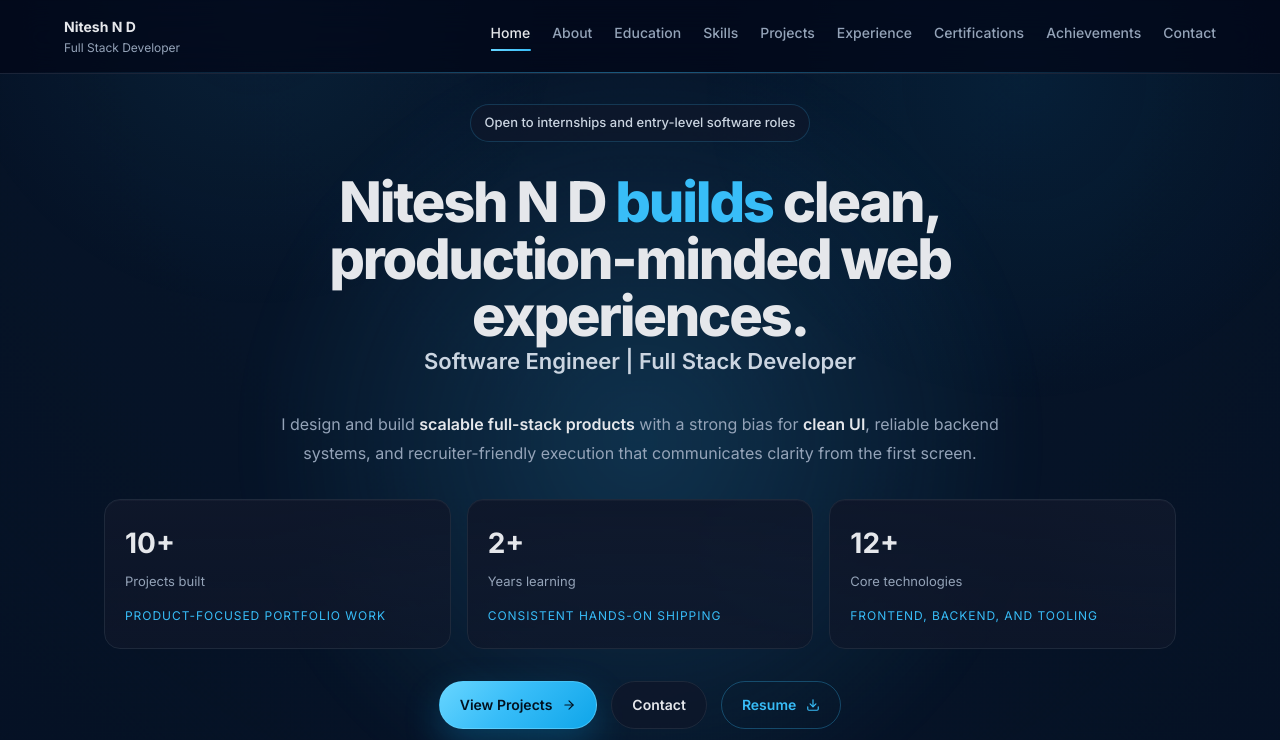
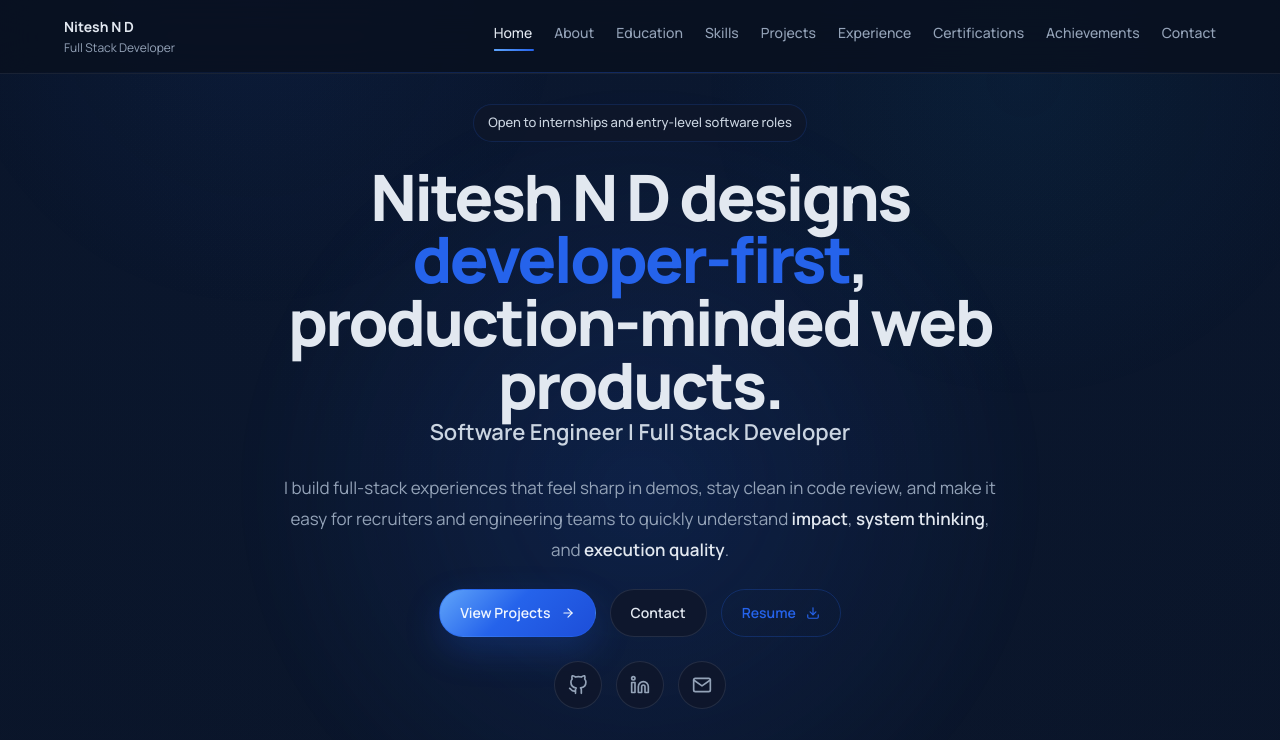
Before and after one commit to Nitesh-N-D/Portfolio, a React (Vite) app in the folder frontend/: page / in a window 1280 px wide. Shown: the top 740 px of the page. Built offline with nearby package versions, Linux system fonts and the light colour scheme.

Commit message:
upgraded projects

```diff
--- a/frontend/src/App.tsx
+++ b/frontend/src/App.tsx
@@ -13,6 +13,7 @@ import Achievements from "./components/Achievements";
 import Contact from "./components/Contact";
 import Footer from "./components/Footer";
 import PageLoader from "./components/PageLoader";
+import BackgroundGrid from "./components/BackgroundGrid";
 
 export default function App() {
   const [loading, setLoading] = useState(true);
@@ -31,6 +32,7 @@ export default function App() {
         <PageLoader key="loader" />
       ) : (
         <>
+          <BackgroundGrid />
           <Navbar />
 
           <main className="app-shell page-shell" style={{ overflowX: "hidden" }}>
--- /dev/null
+++ b/frontend/src/components/BackgroundGrid.tsx
@@ -0,0 +1,23 @@
+import { motion } from "framer-motion";
+
+export default function BackgroundGrid() {
+  return (
+    <div className="background-grid" aria-hidden="true">
+      <motion.div
+        className="background-grid-orb background-grid-orb-left"
+        animate={{ x: [0, 30, 0], y: [0, 20, 0], opacity: [0.55, 0.75, 0.55] }}
+        transition={{ duration: 14, repeat: Infinity, ease: "easeInOut" }}
+      />
+      <motion.div
+        className="background-grid-orb background-grid-orb-right"
+        animate={{ x: [0, -24, 0], y: [0, -18, 0], opacity: [0.5, 0.68, 0.5] }}
+        transition={{ duration: 16, repeat: Infinity, ease: "easeInOut" }}
+      />
+      <motion.div
+        className="background-grid-lines"
+        animate={{ backgroundPosition: ["0px 0px", "0px 36px"] }}
+        transition={{ duration: 12, repeat: Infinity, ease: "linear" }}
+      />
+    </div>
+  );
+}
--- a/frontend/src/components/Hero.tsx
+++ b/frontend/src/components/Hero.tsx
@@ -4,9 +4,9 @@ import type { ReactNode } from "react";
 import { profile } from "../data/profile";
 
 const stats = [
-  { value: "10+", label: "Projects built", proof: "Product-focused portfolio work" },
-  { value: "2+", label: "Years learning", proof: "Consistent hands-on shipping" },
-  { value: "12+", label: "Core technologies", proof: "Frontend, backend, and tooling" }
+  { value: "10+", label: "Projects built", proof: "Shipped across product and platform work" },
+  { value: "2+", label: "Years building", proof: "Consistent hands-on execution" },
+  { value: "12+", label: "Core technologies", proof: "Frontend, backend, and deployment" }
 ];
 
 export default function Hero() {
@@ -26,38 +26,22 @@ export default function Hero() {
           animate={{ opacity: 1, y: 0 }}
           transition={{ duration: 0.65, ease: "easeOut" }}
         >
+          <div className="hero-copy">
             <span className="hero-eyebrow">Open to internships and entry-level software roles</span>
 
             <div>
               <h1 id="hero-title" className="hero-title">
-              {profile.name} <span className="hero-title-accent">builds</span> clean,
-              production-minded web experiences.
+                {profile.name} designs <span className="hero-title-accent">developer-first</span>,
+                production-minded web products.
               </h1>
               <p className="hero-role">{profile.title}</p>
             </div>
 
             <p className="hero-description">
-            I design and build <strong>scalable full-stack products</strong> with a strong bias
-            for <strong>clean UI</strong>, reliable backend systems, and recruiter-friendly
-            execution that communicates clarity from the first screen.
+              I build full-stack experiences that feel sharp in demos, stay clean in code review,
+              and make it easy for recruiters and engineering teams to quickly understand
+              <strong> impact</strong>, <strong>system thinking</strong>, and <strong>execution quality</strong>.
             </p>
-
-          <div className="hero-stats" aria-label="Portfolio proof points">
-            {stats.map((stat, index) => (
-              <motion.article
-                key={stat.label}
-                className="card hero-stat"
-                initial={{ opacity: 0, y: 20 }}
-                animate={{ opacity: 1, y: 0 }}
-                transition={{ duration: 0.45, delay: 0.12 + index * 0.08, ease: "easeOut" }}
-                whileHover={{ y: -6 }}
-              >
-                <span className="hero-stat-value">{stat.value}</span>
-                <span className="hero-stat-label">{stat.label}</span>
-                <span className="hero-stat-proof">{stat.proof}</span>
-              </motion.article>
-            ))}
-          </div>
 
             <div className="hero-actions" aria-label="Primary actions">
               <motion.a href="#projects" className="btn" whileHover={{ y: -2 }} whileTap={{ scale: 0.98 }}>
@@ -90,6 +74,24 @@ export default function Hero() {
                 <FiMail size={20} />
               </Social>
             </div>
+          </div>
+
+          <div className="hero-stats" aria-label="Portfolio proof points">
+            {stats.map((stat, index) => (
+              <motion.article
+                key={stat.label}
+                className="card hero-stat"
+                initial={{ opacity: 0, y: 20 }}
+                animate={{ opacity: 1, y: 0 }}
+                transition={{ duration: 0.45, delay: 0.12 + index * 0.08, ease: "easeOut" }}
+                whileHover={{ y: -6 }}
+              >
+                <span className="hero-stat-value">{stat.value}</span>
+                <span className="hero-stat-label">{stat.label}</span>
+                <span className="hero-stat-proof">{stat.proof}</span>
+              </motion.article>
+            ))}
+          </div>
         </motion.div>
       </div>
     </section>
--- a/frontend/src/components/PageLoader.tsx
+++ b/frontend/src/components/PageLoader.tsx
@@ -6,42 +6,15 @@ export default function PageLoader() {
       initial={{ opacity: 1 }}
       exit={{ opacity: 0 }}
       transition={{ duration: 0.6, ease: "easeOut" }}
-      style={styles.loader}
+      className="page-loader"
     >
       <motion.div
         animate={{ rotate: 360 }}
         transition={{ repeat: Infinity, duration: 1.2, ease: "linear" }}
-        style={styles.spinner}
+        className="page-loader-spinner"
       />
-      <p style={styles.text}>Loading portfolio…</p>
+      <p className="page-loader-title">Welcome to my portfolio</p>
+      <p className="page-loader-text">Loading projects, experience, and code highlights.</p>
     </motion.div>
   );
 }
-
-const styles = {
-  loader: {
-    position: "fixed" as const,
-    inset: 0,
-    background: "#020617",
-    display: "flex",
-    flexDirection: "column" as const,
-    alignItems: "center",
-    justifyContent: "center",
-    zIndex: 9999
-  },
-
-  spinner: {
-    width: "46px",
-    height: "46px",
-    border: "3px solid #1e293b",
-    borderTop: "3px solid #38bdf8",
-    borderRadius: "50%",
-    marginBottom: "16px"
-  },
-
-  text: {
-    fontSize: "13px",
-    color: "#94a3b8",
-    letterSpacing: "0.3px"
-  }
-};
--- a/frontend/src/styles/main.css
+++ b/frontend/src/styles/main.css
@@ -1,20 +1,20 @@
-@import url("https://fonts.googleapis.com/css2?family=Inter:wght@400;500;600;700;800&display=swap");
+@import url("https://fonts.googleapis.com/css2?family=Manrope:wght@400;500;600;700;800&display=swap");
 
 :root {
-  --bg: #020617;
-  --bg-elevated: #071225;
-  --card: rgba(15, 23, 42, 0.7);
-  --card-strong: rgba(15, 23, 42, 0.88);
-  --border: #1e293b;
-  --border-strong: rgba(56, 189, 248, 0.45);
-  --primary: #38bdf8;
-  --primary-soft: rgba(56, 189, 248, 0.18);
-  --text: #e5e7eb;
+  --bg: #09111f;
+  --bg-elevated: #0f172a;
+  --card: rgba(15, 23, 42, 0.78);
+  --card-strong: rgba(15, 23, 42, 0.92);
+  --border: rgba(148, 163, 184, 0.16);
+  --border-strong: rgba(37, 99, 235, 0.4);
+  --primary: #2563eb;
+  --primary-soft: rgba(37, 99, 235, 0.1);
+  --text: #e2e8f0;
   --muted: #94a3b8;
   --muted-strong: #cbd5e1;
   --success: #22c55e;
-  --shadow-lg: 0 24px 80px rgba(2, 6, 23, 0.45);
-  --shadow-glow: 0 16px 44px rgba(56, 189, 248, 0.18);
+  --shadow-lg: 0 28px 80px rgba(2, 6, 23, 0.42);
+  --shadow-glow: 0 16px 44px rgba(37, 99, 235, 0.14);
   --radius-sm: 12px;
   --radius-md: 16px;
   --radius-lg: 24px;
@@ -30,13 +30,13 @@
   --space-9: 72px;
   --space-10: 80px;
   --container: 1200px;
-  font-family: "Inter", system-ui, sans-serif;
+  font-family: "Manrope", system-ui, sans-serif;
   line-height: 1.5;
   font-weight: 400;
   color: var(--text);
   background:
-    radial-gradient(circle at top, rgba(14, 165, 233, 0.1), transparent 34%),
-    linear-gradient(180deg, #020617 0%, #020817 48%, #020617 100%);
+    radial-gradient(circle at top, rgba(37, 99, 235, 0.08), transparent 34%),
+    linear-gradient(180deg, #08101d 0%, #0a1221 48%, #08101d 100%);
   font-synthesis: none;
   text-rendering: optimizeLegibility;
   -webkit-font-smoothing: antialiased;
@@ -65,8 +65,8 @@ html {
 body {
   margin: 0;
   background:
-    radial-gradient(circle at top center, rgba(56, 189, 248, 0.09), transparent 32%),
-    linear-gradient(180deg, #020617 0%, #020817 50%, #020617 100%);
+    radial-gradient(circle at top center, rgba(37, 99, 235, 0.09), transparent 32%),
+    linear-gradient(180deg, #08101d 0%, #0b1220 50%, #08101d 100%);
   color: var(--text);
 }
 
@@ -113,10 +113,51 @@ button {
   position: fixed;
   inset: 0;
   background:
-    radial-gradient(circle at 20% 0%, rgba(56, 189, 248, 0.07), transparent 24%),
-    radial-gradient(circle at 80% 10%, rgba(14, 165, 233, 0.08), transparent 26%);
+    radial-gradient(circle at 20% 0%, rgba(37, 99, 235, 0.06), transparent 24%),
+    radial-gradient(circle at 80% 10%, rgba(14, 165, 233, 0.05), transparent 26%);
   pointer-events: none;
   z-index: -1;
+}
+
+.background-grid {
+  position: fixed;
+  inset: 0;
+  pointer-events: none;
+  z-index: -2;
+  overflow: hidden;
+}
+
+.background-grid-lines {
+  position: absolute;
+  inset: 0;
+  opacity: 0.7;
+  background-image:
+    linear-gradient(rgba(148, 163, 184, 0.08) 1px, transparent 1px),
+    linear-gradient(90deg, rgba(148, 163, 184, 0.08) 1px, transparent 1px);
+  background-size: 36px 36px;
+  mask-image: linear-gradient(180deg, rgba(15, 23, 42, 0.78), rgba(15, 23, 42, 0.18));
+}
+
+.background-grid-orb {
+  position: absolute;
+  border-radius: 999px;
+  filter: blur(36px);
+}
+
+.background-grid-orb-left {
+  top: 80px;
+  left: -80px;
+  width: 360px;
+  height: 360px;
+  background: rgba(14, 165, 233, 0.12);
+}
+
+.background-grid-orb-right {
+  top: 220px;
+  right: -120px;
+  width: 420px;
+  height: 420px;
+  background: rgba(37, 99, 235, 0.1);
 }
 
 .section {
@@ -167,10 +208,10 @@ button {
 
 .card {
   position: relative;
-  background: linear-gradient(180deg, rgba(15, 23, 42, 0.88), rgba(15, 23, 42, 0.72));
+  background: linear-gradient(180deg, rgba(15, 23, 42, 0.94), rgba(15, 23, 42, 0.82));
   border: 1px solid var(--border);
   border-radius: var(--radius-md);
-  box-shadow: inset 0 1px 0 rgba(255, 255, 255, 0.03);
+  box-shadow: inset 0 1px 0 rgba(255, 255, 255, 0.04);
   transition:
     transform 0.25s ease,
     border-color 0.25s ease,
@@ -196,7 +237,7 @@ button {
   padding: 8px 14px;
   border-radius: 999px;
   border: 1px solid var(--border);
-  background: rgba(2, 6, 23, 0.66);
+  background: rgba(15, 23, 42, 0.82);
   color: var(--muted-strong);
   font-size: 13px;
   font-weight: 500;
@@ -208,8 +249,8 @@ button {
 }
 
 .chip:hover {
-  background: rgba(56, 189, 248, 0.08);
-  border-color: rgba(56, 189, 248, 0.35);
+  background: rgba(37, 99, 235, 0.08);
+  border-color: rgba(37, 99, 235, 0.28);
   color: var(--text);
   transform: translateY(-2px);
 }
@@ -236,19 +277,19 @@ button {
 }
 
 .btn {
-  background: linear-gradient(135deg, #67d5ff 0%, #38bdf8 45%, #0ea5e9 100%);
-  color: #02111f;
-  border: 1px solid rgba(103, 213, 255, 0.55);
-  box-shadow: 0 14px 36px rgba(14, 165, 233, 0.28);
+  background: linear-gradient(135deg, #60a5fa 0%, #2563eb 45%, #1d4ed8 100%);
+  color: #eff6ff;
+  border: 1px solid rgba(37, 99, 235, 0.45);
+  box-shadow: 0 14px 36px rgba(37, 99, 235, 0.22);
 }
 
 .btn:hover {
   transform: translateY(-2px);
-  box-shadow: 0 20px 44px rgba(14, 165, 233, 0.36);
+  box-shadow: 0 20px 44px rgba(37, 99, 235, 0.3);
 }
 
 .btn-outline {
-  background: rgba(15, 23, 42, 0.78);
+  background: rgba(15, 23, 42, 0.82);
   color: var(--text);
   border: 1px solid var(--border);
 }
@@ -263,7 +304,7 @@ button {
 .btn-ghost {
   background: transparent;
   color: var(--primary);
-  border: 1px solid rgba(56, 189, 248, 0.3);
+  border: 1px solid rgba(37, 99, 235, 0.25);
 }
 
 .hero-section {
@@ -290,7 +331,7 @@ button {
   height: min(78vw, 760px);
   transform: translate(-50%, -50%);
   border-radius: 999px;
-  background: radial-gradient(circle at center, rgba(56, 189, 248, 0.18), transparent 70%);
+  background: radial-gradient(circle at center, rgba(37, 99, 235, 0.14), transparent 70%);
   filter: blur(20px);
   animation: heroFloat 10s ease-in-out infinite;
   pointer-events: none;
@@ -305,24 +346,31 @@ button {
   text-align: center;
 }
 
+.hero-copy {
+  display: grid;
+  gap: 24px;
+  max-width: 720px;
+  justify-items: center;
+}
+
 .hero-eyebrow {
   display: inline-flex;
   align-items: center;
   gap: 8px;
+  width: fit-content;
   padding: 8px 14px;
-  border: 1px solid rgba(56, 189, 248, 0.2);
+  border: 1px solid rgba(37, 99, 235, 0.18);
   border-radius: 999px;
-  background: rgba(15, 23, 42, 0.68);
+  background: rgba(15, 23, 42, 0.76);
   color: var(--muted-strong);
   font-size: 13px;
   font-weight: 500;
 }
 
 .hero-title {
-  max-width: 880px;
   margin: 0;
-  font-size: clamp(42px, 6vw, 56px);
-  line-height: 1.02;
+  font-size: clamp(42px, 6vw, 64px);
+  line-height: 0.98;
   letter-spacing: -0.04em;
   font-weight: 800;
 }
@@ -339,9 +387,8 @@ button {
 }
 
 .hero-description {
-  max-width: 760px;
-  margin: 0 auto;
-  font-size: 16px;
+  margin: 0;
+  font-size: 17px;
   line-height: 1.8;
   color: var(--muted);
 }
@@ -362,8 +409,8 @@ button {
   padding: 22px 20px;
   text-align: left;
   background:
-    linear-gradient(180deg, rgba(15, 23, 42, 0.95), rgba(15, 23, 42, 0.76)),
-    radial-gradient(circle at top right, rgba(56, 189, 248, 0.1), transparent 40%);
+    linear-gradient(180deg, rgba(15, 23, 42, 0.96), rgba(15, 23, 42, 0.84)),
+    radial-gradient(circle at top right, rgba(37, 99, 235, 0.08), transparent 40%);
 }
 
 .hero-stat-value {
@@ -411,7 +458,7 @@ button {
   justify-content: center;
   border-radius: 999px;
   border: 1px solid var(--border);
-  background: rgba(15, 23, 42, 0.76);
+  background: rgba(15, 23, 42, 0.82);
   color: var(--muted);
   transition:
     transform 0.2s ease,
@@ -433,8 +480,8 @@ button {
   z-index: 1000;
   padding: 16px clamp(16px, 5vw, 6%);
   backdrop-filter: blur(18px);
-  background: rgba(2, 6, 23, 0.72);
-  border-bottom: 1px solid rgba(30, 41, 59, 0.9);
+  background: rgba(9, 17, 31, 0.82);
+  border-bottom: 1px solid rgba(148, 163, 184, 0.12);
 }
 
 .premium-nav::after {
@@ -442,7 +489,7 @@ button {
   position: absolute;
   inset: auto 0 0;
   height: 1px;
-  background: linear-gradient(90deg, transparent, rgba(56, 189, 248, 0.45), transparent);
+  background: linear-gradient(90deg, transparent, rgba(37, 99, 235, 0.32), transparent);
 }
 
 .premium-nav-shell {
@@ -514,7 +561,7 @@ button {
   bottom: 0;
   height: 2px;
   border-radius: 999px;
-  background: linear-gradient(90deg, #67d5ff, #38bdf8);
+  background: linear-gradient(90deg, #60a5fa, #2563eb);
 }
 
 .menu-btn {
@@ -523,7 +570,7 @@ button {
   height: 44px;
   border-radius: 12px;
   border: 1px solid var(--border);
-  background: rgba(15, 23, 42, 0.82);
+  background: rgba(15, 23, 42, 0.86);
   color: var(--text);
 }
 
@@ -534,9 +581,9 @@ button {
   transform: translateX(-50%);
   width: min(calc(100% - 24px), 520px);
   padding: 12px;
-  border: 1px solid rgba(56, 189, 248, 0.14);
+  border: 1px solid rgba(37, 99, 235, 0.14);
   border-radius: 20px;
-  background: rgba(2, 6, 23, 0.96);
+  background: rgba(9, 17, 31, 0.96);
   backdrop-filter: blur(18px);
   box-shadow: var(--shadow-lg);
   display: grid;
@@ -552,7 +599,7 @@ button {
 }
 
 .mobile-link.is-active {
-  background: rgba(56, 189, 248, 0.1);
+  background: rgba(37, 99, 235, 0.08);
   color: var(--text);
 }
 
@@ -644,7 +691,7 @@ button {
   bottom: 6px;
   left: 6px;
   width: 2px;
-  background: linear-gradient(180deg, rgba(56, 189, 248, 0.5), rgba(30, 41, 59, 0.5));
+  background: linear-gradient(180deg, rgba(37, 99, 235, 0.35), rgba(148, 163, 184, 0.4));
 }
 
 .timeline-item {
@@ -659,7 +706,7 @@ button {
   height: 14px;
   border-radius: 999px;
   background: var(--primary);
-  box-shadow: 0 0 0 6px rgba(56, 189, 248, 0.12);
+  box-shadow: 0 0 0 6px rgba(37, 99, 235, 0.12);
 }
 
 .timeline-card {
@@ -693,7 +740,7 @@ button {
   padding: 8px 12px;
   border-radius: 999px;
   border: 1px solid var(--border);
-  background: rgba(2, 6, 23, 0.55);
+  background: rgba(15, 23, 42, 0.72);
   color: var(--muted);
   font-size: 12px;
   font-weight: 600;
@@ -752,6 +799,59 @@ button {
   letter-spacing: 0.08em;
 }
 
+.project-spotlight-copy {
+  display: grid;
+  gap: 18px;
+  align-content: start;
+}
+
+.project-spotlight-title {
+  margin: 0;
+  font-size: clamp(28px, 4vw, 38px);
+  line-height: 1.08;
+}
+
+.project-spotlight-code {
+  position: relative;
+  border: 1px solid rgba(148, 163, 184, 0.22);
+  border-radius: 20px;
+  background: #0b1220;
+  box-shadow: inset 0 1px 0 rgba(255, 255, 255, 0.04);
+  overflow: hidden;
+}
+
+.project-code-header {
+  display: flex;
+  align-items: center;
+  gap: 8px;
+  padding: 14px 16px;
+  border-bottom: 1px solid rgba(148, 163, 184, 0.18);
+  background: rgba(15, 23, 42, 0.9);
+}
+
+.project-code-header p {
+  margin: 0 0 0 8px;
+  font-size: 12px;
+  color: var(--muted);
+  letter-spacing: 0.04em;
+}
+
+.project-code-dot {
+  width: 10px;
+  height: 10px;
+  border-radius: 999px;
+  background: rgba(148, 163, 184, 0.65);
+}
+
+.project-code-block {
+  margin: 0;
+  padding: 20px;
+  overflow-x: auto;
+  color: #dbeafe;
+  font-size: 13px;
+  line-height: 1.8;
+}
+
 .project-grid {
   grid-template-columns: repeat(3, minmax(0, 1fr));
 }
@@ -766,7 +866,7 @@ button {
   content: "";
   position: absolute;
   inset: 0;
-  background: radial-gradient(circle at 20% 0%, rgba(56, 189, 248, 0.16), transparent 38%);
+  background: radial-gradient(circle at 20% 0%, rgba(37, 99, 235, 0.12), transparent 38%);
   opacity: 0;
   transition: opacity 0.25s ease;
   pointer-events: none;
@@ -776,18 +876,29 @@ button {
   opacity: 1;
 }
 
+.project-card-button {
+  width: 100%;
+  padding: 0;
+  border: 0;
+  background: transparent;
+  color: inherit;
+  text-align: left;
+  display: grid;
+  min-height: 100%;
+}
+
 .project-media {
   position: relative;
   aspect-ratio: 16 / 9;
   overflow: hidden;
-  border-bottom: 1px solid rgba(30, 41, 59, 0.9);
+  border-bottom: 1px solid rgba(148, 163, 184, 0.22);
 }
 
 .project-media::after {
   content: "";
   position: absolute;
   inset: 0;
-  background: linear-gradient(180deg, transparent 0%, rgba(2, 6, 23, 0.3) 100%);
+  background: linear-gradient(180deg, transparent 0%, rgba(15, 23, 42, 0.1) 100%);
 }
 
 .project-image {
@@ -820,7 +931,7 @@ button {
   gap: 8px;
   padding: 6px 12px;
   border-radius: 999px;
-  background: rgba(56, 189, 248, 0.12);
+  background: rgba(37, 99, 235, 0.1);
   color: var(--primary);
   font-size: 11px;
   letter-spacing: 0.08em;
@@ -851,6 +962,13 @@ button {
   color: var(--muted);
 }
 
+.project-signal {
+  margin: 0;
+  color: var(--primary);
+  font-size: 13px;
+  line-height: 1.7;
+}
+
 .project-stack {
   display: flex;
   flex-wrap: wrap;
@@ -871,7 +989,7 @@ button {
   padding: 10px 14px;
   border-radius: 12px;
   border: 1px solid var(--border);
-  background: rgba(2, 6, 23, 0.55);
+  background: rgba(15, 23, 42, 0.78);
   color: var(--text);
   font-size: 13px;
   font-weight: 600;
@@ -884,12 +1002,71 @@ button {
 .link-button:hover {
   transform: translateY(-2px);
   border-color: var(--border-strong);
-  background: rgba(56, 189, 248, 0.08);
+  background: rgba(37, 99, 235, 0.08);
 }
 
 .link-button-primary {
-  border-color: rgba(56, 189, 248, 0.4);
+  border-color: rgba(37, 99, 235, 0.32);
   color: var(--primary);
+}
+
+.project-select {
+  width: fit-content;
+  padding: 0;
+  color: var(--text);
+  font-size: 14px;
+  font-weight: 700;
+}
+
+.project-card-button:hover .project-select {
+  color: var(--primary);
+}
+
+.project-modal-backdrop {
+  position: fixed;
+  inset: 0;
+  padding: 32px 16px;
+  background: rgba(2, 6, 23, 0.72);
+  backdrop-filter: blur(14px);
+  display: grid;
+  place-items: center;
+  z-index: 1200;
+}
+
+.project-modal {
+  width: min(100%, 1040px);
+  max-height: min(88vh, 860px);
+  overflow: auto;
+  display: grid;
+  grid-template-columns: minmax(0, 1fr) minmax(320px, 0.9fr);
+  gap: 28px;
+  padding: 28px;
+}
+
+.project-modal::before {
+  content: "";
+  position: absolute;
+  inset: 0;
+  background:
+    linear-gradient(135deg, rgba(37, 99, 235, 0.08), transparent 46%),
+    radial-gradient(circle at top right, rgba(14, 165, 233, 0.08), transparent 30%);
+  pointer-events: none;
+}
+
+.project-modal-close {
+  position: absolute;
+  top: 18px;
+  right: 18px;
+  width: 40px;
+  height: 40px;
+  border-radius: 999px;
+  border: 1px solid var(--border);
+  background: rgba(15, 23, 42, 0.92);
+  color: var(--text);
+  display: inline-flex;
+  align-items: center;
+  justify-content: center;
+  z-index: 1;
 }
 
 .cert-grid,
@@ -931,7 +1108,7 @@ button {
 }
 
 .featured-pill {
-  background: rgba(56, 189, 248, 0.12);
+  background: rgba(37, 99, 235, 0.12);
   color: var(--primary);
 }
 
@@ -957,8 +1134,8 @@ button {
   display: inline-flex;
   align-items: center;
   justify-content: center;
-  border: 1px solid rgba(56, 189, 248, 0.18);
-  background: rgba(56, 189, 248, 0.08);
+  border: 1px solid rgba(37, 99, 235, 0.15);
+  background: rgba(37, 99, 235, 0.08);
   color: var(--primary);
   flex-shrink: 0;
 }
@@ -1003,7 +1180,7 @@ button {
   padding: 14px 16px;
   border-radius: 14px;
   border: 1px solid var(--border);
-  background: rgba(2, 6, 23, 0.72);
+  background: rgba(15, 23, 42, 0.8);
   color: var(--text);
   transition: border-color 0.2s ease, box-shadow 0.2s ease;
 }
@@ -1014,7 +1191,7 @@ button {
 
 .form-field:focus {
   border-color: var(--border-strong);
-  box-shadow: 0 0 0 4px rgba(56, 189, 248, 0.08);
+  box-shadow: 0 0 0 4px rgba(37, 99, 235, 0.08);
   outline: none;
 }
 
@@ -1029,8 +1206,8 @@ textarea.form-field {
 
 .footer {
   padding: 40px 6%;
-  border-top: 1px solid rgba(30, 41, 59, 0.9);
-  background: rgba(2, 6, 23, 0.82);
+  border-top: 1px solid rgba(148, 163, 184, 0.12);
+  background: rgba(9, 17, 31, 0.9);
 }
 
 .footer-shell {
@@ -1075,7 +1252,7 @@ textarea.form-field {
   padding: 10px 14px;
   border-radius: 999px;
   border: 1px solid var(--border);
-  background: rgba(15, 23, 42, 0.6);
+  background: rgba(15, 23, 42, 0.76);
   color: var(--muted);
   font-size: 13px;
   font-weight: 500;
@@ -1090,7 +1267,46 @@ textarea.form-field {
   transform: translateY(-2px);
   color: var(--text);
   border-color: var(--border-strong);
-  background: rgba(56, 189, 248, 0.08);
+  background: rgba(37, 99, 235, 0.08);
+}
+
+.page-loader {
+  position: fixed;
+  inset: 0;
+  background:
+    radial-gradient(circle at top, rgba(37, 99, 235, 0.08), transparent 32%),
+    linear-gradient(180deg, #08101d 0%, #0b1220 100%);
+  display: flex;
+  flex-direction: column;
+  align-items: center;
+  justify-content: center;
+  z-index: 9999;
+}
+
+.page-loader-spinner {
+  width: 46px;
+  height: 46px;
+  border: 3px solid rgba(148, 163, 184, 0.28);
+  border-top: 3px solid var(--primary);
+  border-radius: 50%;
+  margin-bottom: 18px;
+}
+
+.page-loader-title,
+.page-loader-text {
+  margin: 0;
+}
+
+.page-loader-title {
+  font-size: 15px;
+  font-weight: 700;
+  color: var(--text);
+}
+
+.page-loader-text {
+  margin-top: 6px;
+  font-size: 13px;
+  color: var(--muted);
 }
 
 @keyframes heroFloat {
@@ -1105,6 +1321,10 @@ textarea.form-field {
 }
 
 @media (max-width: 1200px) {
+  .project-modal {
+    grid-template-columns: 1fr;
+  }
+
   .project-grid {
     grid-template-columns: repeat(2, minmax(0, 1fr));
   }
@@ -1167,6 +1387,10 @@ textarea.form-field {
     gap: 20px;
   }
 
+  .project-modal {
+    padding: 22px;
+  }
+
   .timeline {
     padding-left: 24px;
   }
@@ -1190,9 +1414,14 @@ textarea.form-field {
   }
 
   .hero-actions,
+  .hero-socials,
   .project-actions,
   .footer-links {
     width: 100%;
+  }
+
+  .project-modal-backdrop {
+    padding: 16px 10px;
   }
 
   .btn,
```
Also changed, not shown: frontend/src/components/Projects.tsx (+81 -17 lines), frontend/src/data/projects.ts (+26 -3 lines). Lines whose indentation alone changed are shown as unchanged.
